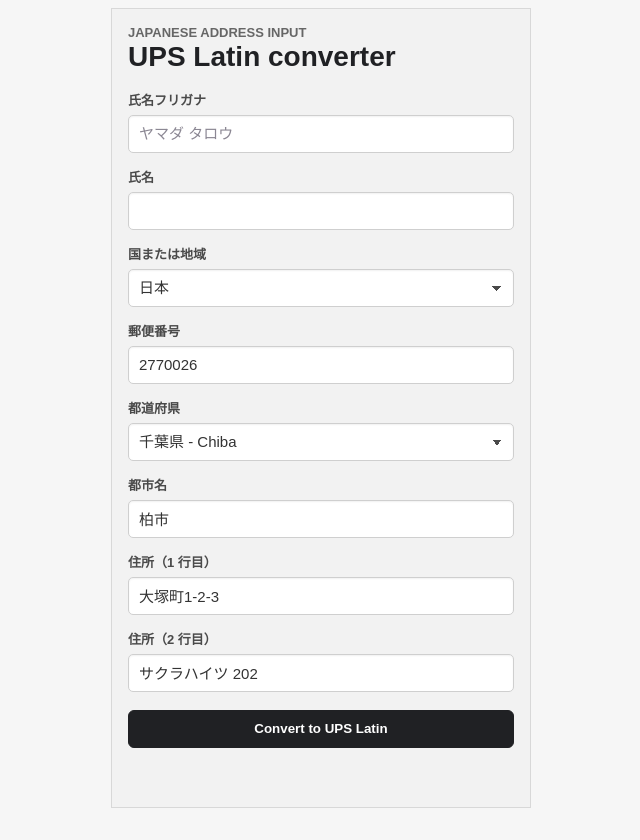
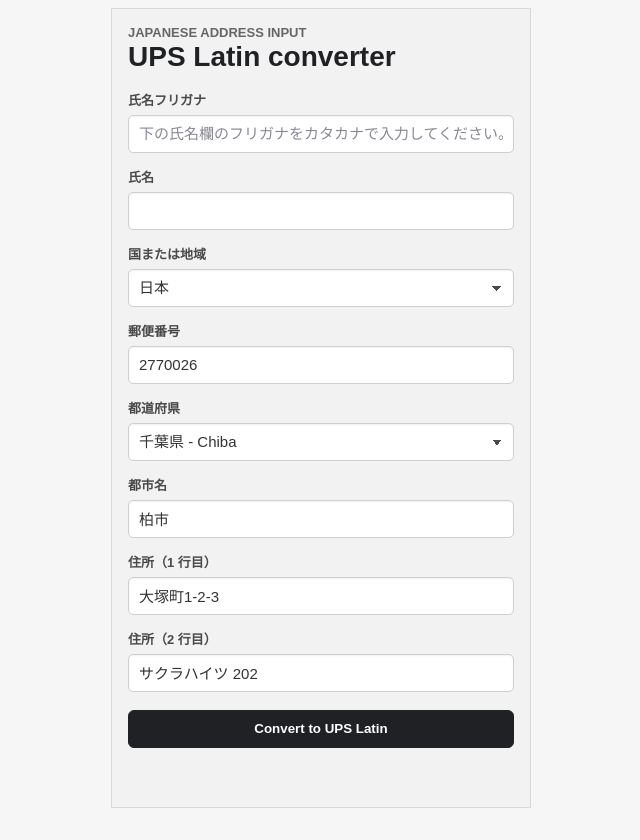
Before and after one commit to noriyuk1/jp-latin, a Next.js app: page /admin/address-conversions/new in a window 1280 px wide. Shown: the whole page, without its empty margins (319-959 px from the left). Built offline with nearby package versions, Linux system fonts and the light colour scheme.

Commit message:
Update Japanese form placeholders

```diff
--- a/app/admin/address-conversions/new/page.tsx
+++ b/app/admin/address-conversions/new/page.tsx
@@ -14,7 +14,11 @@
         <form action="/api/address-conversions/create" method="post" className="stripe-form">
           <label className="stripe-field">
             <span>氏名フリガナ</span>
-            <input name="nameKana" autoComplete="off" placeholder="ヤマダ タロウ" />
+            <input
+              name="nameKana"
+              autoComplete="off"
+              placeholder="下の氏名欄のフリガナをカタカナで入力してください。"
+            />
           </label>
 
           <label className="stripe-field">
@@ -52,14 +56,19 @@
 
           <label className="stripe-field">
             <span>住所（1 行目）</span>
-            <input name="addressLine1" required placeholder="番地" defaultValue="大塚町1-2-3" />
+            <input
+              name="addressLine1"
+              required
+              placeholder="町名・番地（例：神宮前3-1-5）"
+              defaultValue="大塚町1-2-3"
+            />
           </label>
 
           <label className="stripe-field">
             <span>住所（2 行目）</span>
             <input
               name="addressLine2"
-              placeholder="建物名、部屋番号など（省略可）"
+              placeholder="建物名・部屋番号（該当する方は必須）"
               defaultValue="サクラハイツ 202"
             />
           </label>
--- a/app/page.tsx
+++ b/app/page.tsx
@@ -99,7 +99,7 @@
             <input
               name="nameKana"
               autoComplete="off"
-              placeholder="ヤマダ タロウ"
+              placeholder="下の氏名欄のフリガナをカタカナで入力してください。"
               defaultValue={value("nameKana")}
             />
           </label>
@@ -147,7 +147,7 @@
             <input
               name="addressLine1"
               required
-              placeholder="番地"
+              placeholder="町名・番地（例：神宮前3-1-5）"
               defaultValue={value("addressLine1", "大塚町1-2-3")}
             />
           </label>
@@ -156,7 +156,7 @@
             <span>住所（2 行目）</span>
             <input
               name="addressLine2"
-              placeholder="建物名、部屋番号など（省略可）"
+              placeholder="建物名・部屋番号（該当する方は必須）"
               defaultValue={value("addressLine2", "サクラハイツ 202")}
             />
           </label>
```
